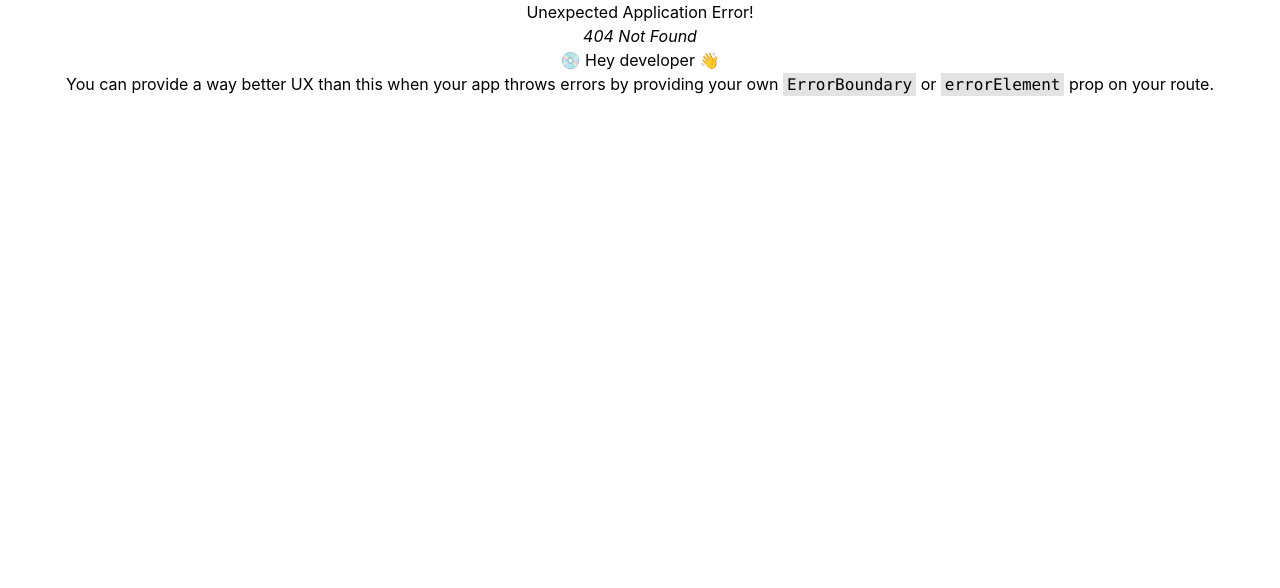
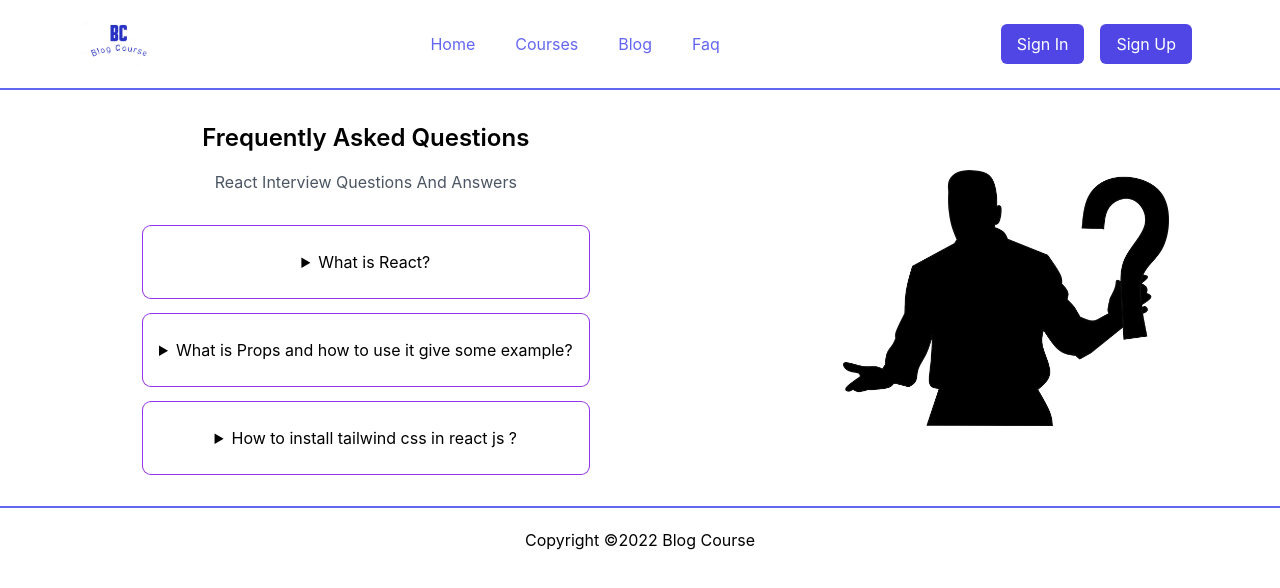
Before and after one commit to smrabiulislam/blog-course-client, a React (Create React App) app: page /faq in a window 1280 px wide. Before the commit this address had no page. Shown: the top 588 px of the page. Built offline with nearby package versions, Linux system fonts and the light colour scheme.

Commit message:
faq section uploaded

```diff
--- /dev/null
+++ b/src/components/Blog/Blog.js
@@ -0,0 +1,30 @@
+import React from 'react';
+
+const Blog = () => {
+    return (
+        <div>
+            <div className='mt-20 grid md:grid-cols-3 sm:grid-cols-1'>
+                <div className='md:mx-5 sm:m-5 p-10 rounded-lg shadow-2xl border-2 border-indigo-500 '>
+                    <h1 className='mb-2 text-xl text-left text-red-700'>What is the purpose of react?</h1>
+                    <p className='text-sm text-left'>React's primary role in an application is to handle the view layer of
+                        that application just like the V in a model-view-controller (MVC) pattern by providing
+                        the best and most efficient rendering execution.Rather than dealing with the whole
+                        user interface as a single unit, React.</p>
+                </div>
+                <div className='md:mx-5 sm:m-5 p-10 rounded-lg shadow-2xl border-2 border-indigo-500 '>
+                    <h1 className='mb-2 text-xl text-left text-red-700'>How does context api works?</h1>
+                    <p className='text-sm text-left'>React's context allows you to share information to any component,
+                        by storing it in a central place and allowing access to any component that requests it (usually you
+                        are only able to pass data from parent to child via props).</p>
+                </div>
+                <div className='md:mx-5 sm:m-5 p-10 rounded-lg shadow-2xl border-2 border-indigo-500 '>
+                    <h1 className='mb-2 text-xl text-left text-red-700'>React useRef Hook</h1>
+                    <p className='text-sm text-left'>The useRef Hook allows you to persist values between renders. It can be used to store a mutable value that
+                        does not cause a re-render when updated. It can be used to access a DOM element directly.</p>
+                </div>
+            </div>
+        </div>
+    );
+};
+
+export default Blog;
--- /dev/null
+++ b/src/components/Faq/Faq.js
@@ -0,0 +1,53 @@
+import React from 'react';
+import fimg from '../../image/questions-g173a9377d_1280.png'
+
+const Faq = () => {
+    return (
+        <div className='flex justify-around'>
+            <div className="flex items-center justify-center ">
+                <div className="bg-white">
+                    <div className="container flex flex-col justify-center px-4 py-8 mx-auto md:p-8">
+                        <h2 className="text-2xl font-semibold">
+                            Frequently Asked Questions
+                        </h2>
+                        <p className="mt-4 mb-8 text-gray-600">
+                            React Interview Questions And Answers
+                        </p>
+                        <div className="space-y-4">
+                            <details className="w-full rounded-lg ring-1 ring-purple-600">
+                                <summary className="px-4 py-6">
+                                    What is React?
+                                </summary>
+                                <p className="px-4 py-6 pt-0 ml-4 -mt-4 text-gray-600">
+                                    React is a front-end JavaScript library
+                                    developed by Facebook in 2011.
+                                </p>
+                            </details>
+                            <details className="w-full rounded-lg ring-1 ring-purple-600">
+                                <summary className="px-4 py-6">
+                                    What is Props and how to use it give some example?
+                                </summary>
+                                <p className="px-4 py-6 pt-0 ml-4 -mt-4 text-gray-600">
+                                    Props is the shorthand for Properties in React.
+                                </p>
+                            </details>
+                            <details className="w-full rounded-lg ring-1 ring-purple-600">
+                                <summary className="px-4 py-6">
+                                    How to install tailwind css in react js ?
+                                </summary>
+                                <p className="px-4 py-6 pt-0 ml-4 -mt-4 text-gray-600">
+                                    What are synthetic events in React?
+                                </p>
+                            </details>
+                        </div>
+                    </div>
+                </div>
+            </div>
+            <div className='mt-20'>
+                <img className='h-64' src={fimg} />
+            </div>
+        </div>
+    );
+};
+
+export default Faq;
--- a/src/components/Footer/Footer.js
+++ b/src/components/Footer/Footer.js
@@ -2,8 +2,8 @@ import React from 'react';
 
 const Footer = () => {
     return (
-        <div>
-            <h1>this is footer section</h1>
+        <div className='border-t-2 border-indigo-500 py-5'>
+            <h1>Copyright ©2022 Blog Course</h1>
         </div>
     );
 };
--- a/src/components/Header/Header.js
+++ b/src/components/Header/Header.js
@@ -13,6 +13,12 @@ const Header = () => {
                     <Link className='text-indigo-500 px-5' to='/'>Home</Link>
                     <Link className='text-indigo-500 px-5' to='/courses'>Courses</Link>
                     <Link className='text-indigo-500 px-5' to='/blog'>Blog</Link>
+                    <Link className='text-indigo-500 px-5' to='/faq'>Faq</Link>
+
+                </div>
+                <div>
+                    <button className='mx-2 bg-indigo-600 hover:bg-violet-600 py-2 px-4 text-white rounded-md'>Sign In</button>
+                    <button className='mx-2 bg-indigo-600 hover:bg-violet-600 py-2 px-4 text-white rounded-md'>Sign Up</button>
 
                 </div>
             </nav>
--- a/src/components/Home/Banner/Banner.js
+++ b/src/components/Home/Banner/Banner.js
@@ -1,7 +1,9 @@
 import React from 'react';
 import hero from '../../../image/DSC_0004.jpg'
+import { AcademicCapIcon, ComputerDesktopIcon, DevicePhoneMobileIcon, LanguageIcon } from '@heroicons/react/24/solid'
 const Banner = () => {
     return (
+        <div>
             <div className="relative overflow-hidden bg-white">
                 <div className="mx-auto max-w-7xl">
                     <div className="relative z-10 bg-white pb-8 sm:pb-16 md:pb-20 lg:w-full lg:max-w-2xl lg:pb-28 xl:pb-32">
@@ -31,6 +33,28 @@ const Banner = () => {
                     <img className="h-56 w-full object-cover sm:h-72 md:h-96 lg:h-full lg:w-full" src={hero} alt="" />
                 </div>
             </div>
+
+            {/* Category section */}
+
+            <div className='container mx-auto flex justify-around my-10'>
+                <div>
+                    <ComputerDesktopIcon className="hover:bg-slate-200 rounded-full hover:p-3  h-12 hover:text-violet-600 text-blue-500"></ComputerDesktopIcon>
+                    <h2>Personal Computer</h2>
+                </div>
+                <div >
+                    <LanguageIcon className="hover:bg-slate-200 rounded-full hover:p-3  h-12 hover:text-violet-600 text-blue-500"></LanguageIcon>
+                    <h2>Sign Language</h2>
+                </div>
+                <div >
+                    <AcademicCapIcon className="hover:bg-slate-200 rounded-full hover:p-3  h-12 hover:text-violet-600 text-blue-500"></AcademicCapIcon>
+                    <h2>Academic</h2>
+                </div>
+                <div >
+                    <DevicePhoneMobileIcon className="hover:bg-slate-200 rounded-full hover:p-3  h-12 hover:text-violet-600 text-blue-500"></DevicePhoneMobileIcon>
+                    <h2>Auto Mobile</h2>
+                </div>
+            </div>
+        </div>
     );
 };
 
```
Also changed, not shown: src/Routes/Routes/Routes.js (+10 -1 lines), src/image/questions-g173a9377d_1280.png (added). Lines whose indentation alone changed are shown as unchanged.
